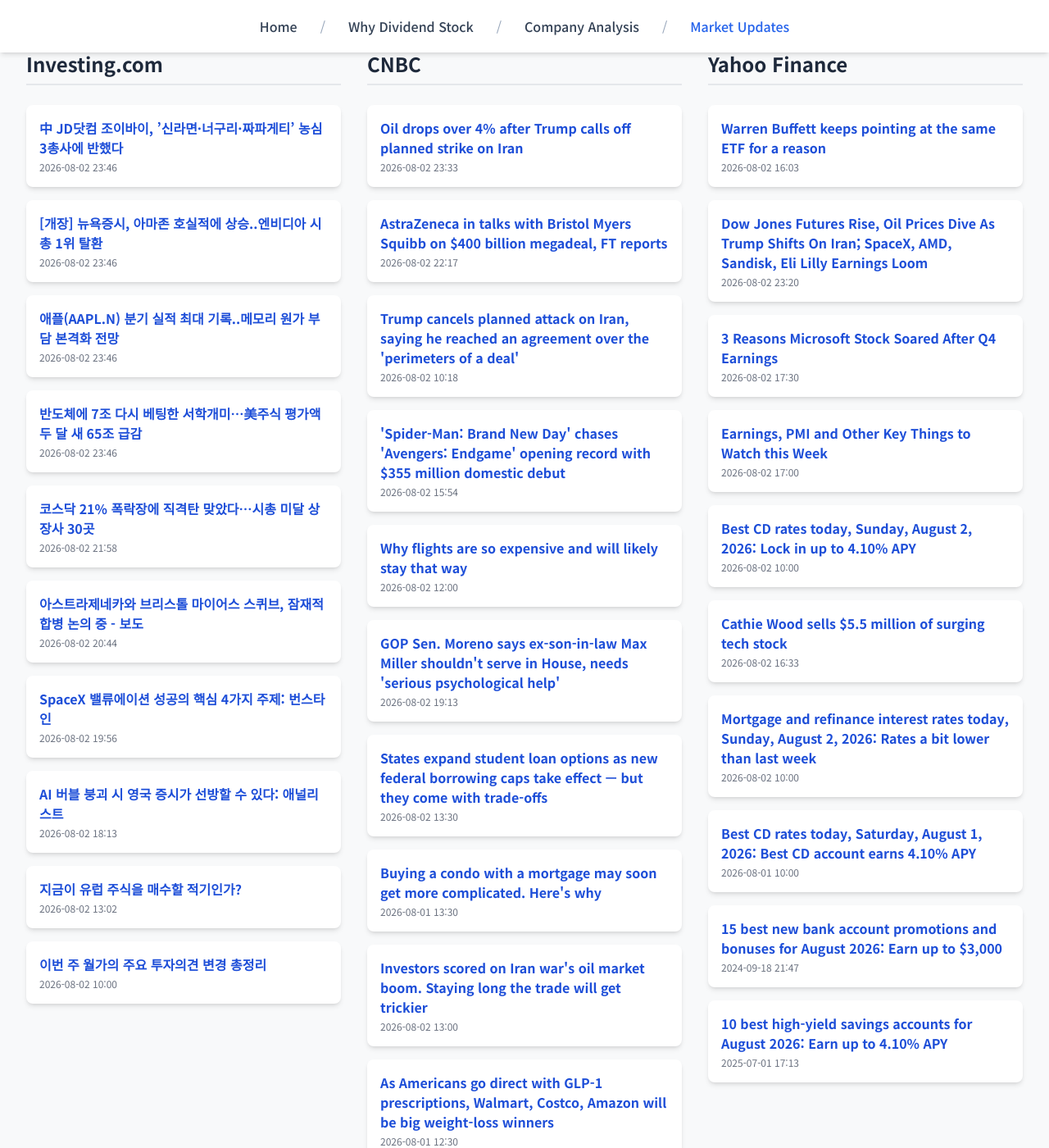
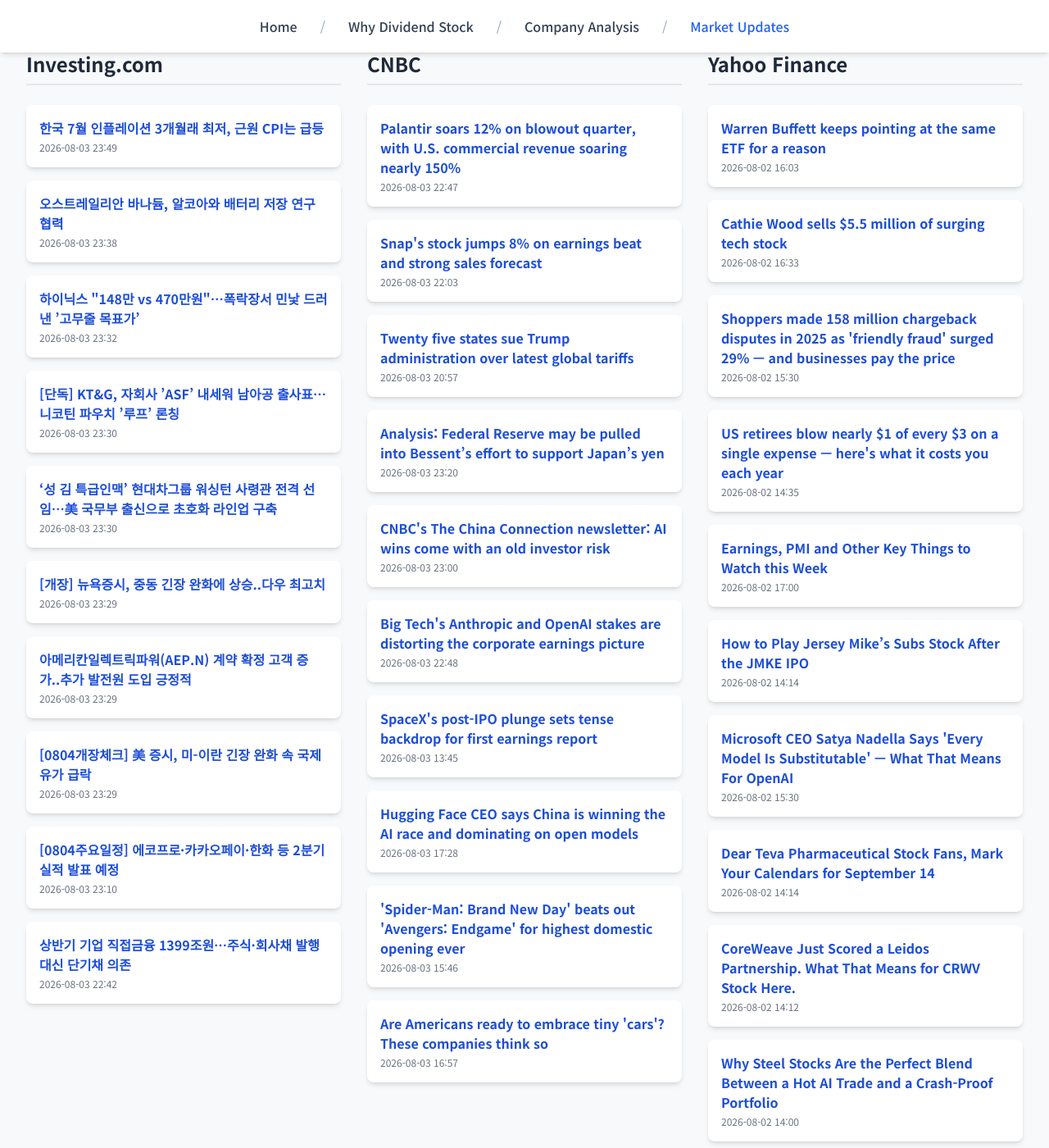
Before and after one commit to Kay-Hwang/my-company-analysis, a Jekyll site: the page built from market-updates.html, in a window 1280 px wide and 1400 px high, scrolled down 214 px. Shown: the whole window at 82% size. Built offline with Jekyll 4.4.1, drawn with Linux system fonts in a browser that asks for light colours; nearby versions of some CDN libraries; a script that is not in the unit is left out.

Commit message:
Update daily data

```diff
--- a/_data/latest_data.json
+++ b/_data/latest_data.json
@@ -1,128 +1,128 @@
 {
-  "lastUpdated": "2026년 08월 03일 08:57 KST",
+  "lastUpdated": "2026년 08월 04일 09:07 KST",
   "news": {
     "investing": [
       {
-        "title": "中 JD닷컴 조이바이, ’신라면·너구리·짜파게티’ 농심 3총사에 반했다",
-        "link": "https://kr.investing.com/news/stock-market-news/article-2040622",
-        "pubDate": "2026-08-02 23:46:07",
-        "summary": "中 JD닷컴 조이바이, ’신라면·너구리·짜파게티’ 농심 3총사에 반했다"
+        "title": "한국 7월 인플레이션 3개월래 최저, 근원 CPI는 급등",
+        "link": "https://kr.investing.com/news/stock-market-news/article-93CH-2042539",
+        "pubDate": "2026-08-03 23:49:50",
+        "summary": "한국 7월 인플레이션 3개월래 최저, 근원 CPI는 급등"
       },
       {
-        "title": "[개장] 뉴욕증시, 아마존 호실적에 상승..엔비디아 시총 1위 탈환",
-        "link": "https://kr.investing.com/news/stock-market-news/article-2040619",
-        "pubDate": "2026-08-02 23:46:05",
-        "summary": "[개장] 뉴욕증시, 아마존 호실적에 상승..엔비디아 시총 1위 탈환"
+        "title": "오스트레일리안 바나듐, 알코아와 배터리 저장 연구 협력",
+        "link": "https://kr.investing.com/news/stock-market-news/article-93CH-2042528",
+        "pubDate": "2026-08-03 23:38:03",
+        "summary": "오스트레일리안 바나듐, 알코아와 배터리 저장 연구 협력"
       },
       {
-        "title": "애플(AAPL.N) 분기 실적 최대 기록..메모리 원가 부담 본격화 전망",
-        "link": "https://kr.investing.com/news/stock-market-news/article-2040618",
-        "pubDate": "2026-08-02 23:46:03",
-        "summary": "애플(AAPL.N) 분기 실적 최대 기록..메모리 원가 부담 본격화 전망"
+        "title": "﻿하이닉스 \"148만 vs 470만원\"…폭락장서 민낯 드러낸 ’고무줄 목표가’",
+        "link": "https://kr.investing.com/news/stock-market-news/article-2042509",
+        "pubDate": "2026-08-03 23:32:01",
+        "summary": "﻿하이닉스 \"148만 vs 470만원\"…폭락장서 민낯 드러낸 ’고무줄 목표가’"
       },
       {
-        "title": "반도체에 7조 다시 베팅한 서학개미…美주식 평가액 두 달 새 65조 급감",
-        "link": "https://kr.investing.com/news/stock-market-news/article-2040616",
-        "pubDate": "2026-08-02 23:46:01",
-        "summary": "반도체에 7조 다시 베팅한 서학개미…美주식 평가액 두 달 새 65조 급감"
+        "title": "[단독] KT&G, 자회사 ’ASF’ 내세워 남아공 출사표…니코틴 파우치 ’루프’ 론칭",
+        "link": "https://kr.investing.com/news/stock-market-news/article-2042524",
+        "pubDate": "2026-08-03 23:30:07",
+        "summary": "[단독] KT&G, 자회사 ’ASF’ 내세워 남아공 출사표…니코틴 파우치 ’루프’ 론칭"
       },
       {
-        "title": "코스닥 21% 폭락장에 직격탄 맞았다…시총 미달 상장사 30곳",
-        "link": "https://kr.investing.com/news/stock-market-news/article-2040593",
-        "pubDate": "2026-08-02 21:58:58",
-        "summary": "코스닥 21% 폭락장에 직격탄 맞았다…시총 미달 상장사 30곳"
+        "title": "‘성 김 특급인맥’ 현대차그룹 워싱턴 사령관 전격 선임…美 국무부 출신으로 초호화 라인업 구축",
+        "link": "https://kr.investing.com/news/stock-market-news/article-2042523",
+        "pubDate": "2026-08-03 23:30:05",
+        "summary": "‘성 김 특급인맥’ 현대차그룹 워싱턴 사령관 전격 선임…美 국무부 출신으로 초호화 라인업 구축"
       },
       {
-        "title": "아스트라제네카와 브리스톨 마이어스 스퀴브, 잠재적 합병 논의 중 - 보도",
-        "link": "https://kr.investing.com/news/stock-market-news/article-2040603",
-        "pubDate": "2026-08-02 20:44:32",
-        "summary": "아스트라제네카와 브리스톨 마이어스 스퀴브, 잠재적 합병 논의 중 - 보도"
+        "title": "[개장] 뉴욕증시, 중동 긴장 완화에 상승..다우 최고치",
+        "link": "https://kr.investing.com/news/stock-market-news/article-2042520",
+        "pubDate": "2026-08-03 23:29:58",
+        "summary": "[개장] 뉴욕증시, 중동 긴장 완화에 상승..다우 최고치"
       },
       {
-        "title": "SpaceX 밸류에이션 성공의 핵심 4가지 주제: 번스타인",
-        "link": "https://kr.investing.com/news/stock-market-news/article-2040601",
-        "pubDate": "2026-08-02 19:56:45",
-        "summary": "SpaceX 밸류에이션 성공의 핵심 4가지 주제: 번스타인"
+        "title": "아메리칸일렉트릭파워(AEP.N) 계약 확정 고객 증가..추가 발전원 도입 긍정적",
+        "link": "https://kr.investing.com/news/stock-market-news/article-2042519",
+        "pubDate": "2026-08-03 23:29:56",
+        "summary": "아메리칸일렉트릭파워(AEP.N) 계약 확정 고객 증가..추가 발전원 도입 긍정적"
       },
       {
-        "title": "AI 버블 붕괴 시 영국 증시가 선방할 수 있다: 애널리스트",
-        "link": "https://kr.investing.com/news/stock-market-news/article-2040598",
-        "pubDate": "2026-08-02 18:13:55",
-        "summary": "AI 버블 붕괴 시 영국 증시가 선방할 수 있다: 애널리스트"
+        "title": "[0804개장체크] 美 증시, 미-이란 긴장 완화 속 국제유가 급락",
+        "link": "https://kr.investing.com/news/stock-market-news/article-2042517",
+        "pubDate": "2026-08-03 23:29:51",
+        "summary": "[0804개장체크] 美 증시, 미-이란 긴장 완화 속 국제유가 급락"
       },
       {
-        "title": "지금이 유럽 주식을 매수할 적기인가?",
-        "link": "https://kr.investing.com/news/stock-market-news/article-2040590",
-        "pubDate": "2026-08-02 13:02:37",
-        "summary": "지금이 유럽 주식을 매수할 적기인가?"
+        "title": "[0804주요일정] 에코프로·카카오페이·한화 등 2분기 실적 발표 예정",
+        "link": "https://kr.investing.com/news/stock-market-news/article-2042518",
+        "pubDate": "2026-08-03 23:10:10",
+        "summary": "[0804주요일정] 에코프로·카카오페이·한화 등 2분기 실적 발표 예정"
       },
       {
-        "title": "이번 주 월가의 주요 투자의견 변경 총정리",
-        "link": "https://kr.investing.com/news/stock-market-news/article-2040575",
-        "pubDate": "2026-08-02 10:00:02",
-        "summary": "이번 주 월가의 주요 투자의견 변경 총정리"
+        "title": "상반기 기업 직접금융 1399조원…주식·회사채 발행 대신 단기채 의존",
+        "link": "https://kr.investing.com/news/stock-market-news/article-2042510",
+        "pubDate": "2026-08-03 22:42:01",
+        "summary": "상반기 기업 직접금융 1399조원…주식·회사채 발행 대신 단기채 의존"
       }
     ],
     "cnbc": [
       {
-        "title": "Oil drops over 4% after Trump calls off planned strike on Iran",
-        "link": "https://www.cnbc.com/2026/08/03/oil-prices-today-wti-brent-hormuz-trump-iran.html",
-        "pubDate": "Sun, 02 Aug 2026 23:33:07 GMT",
-        "summary": "Oil prices fell on Monday as investors pared geopolitical risk premiums after U.S. President Donald Trump said he had called off a planned strike on Iran."
+        "title": "Palantir soars 12% on blowout quarter, with U.S. commercial revenue soaring nearly 150%",
+        "link": "https://www.cnbc.com/2026/08/03/palantir-pltr-earnings-q2-2026.html",
+        "pubDate": "Mon, 03 Aug 2026 22:47:54 GMT",
+        "summary": "Palantir's second-quarter earnings beat expectations, and the AI software company lifted revenue guidance."
       },
       {
-        "title": "AstraZeneca in talks with Bristol Myers Squibb on $400 billion megadeal, FT reports",
-        "link": "https://www.cnbc.com/2026/08/02/astrazeneca-and-bristol-myers-squibb-mull-400-billion-deal-report-.html",
-        "pubDate": "Sun, 02 Aug 2026 22:17:47 GMT",
-        "summary": "U.K. pharmaceutical giant AstraZeneca is considering a deal to merge with its U.S. rival Bristol Myers Squibb."
+        "title": "Snap's stock jumps 8% on earnings beat and strong sales forecast",
+        "link": "https://www.cnbc.com/2026/08/03/snap-q2-earnings-report-2026.html",
+        "pubDate": "Mon, 03 Aug 2026 22:03:52 GMT",
+        "summary": "Snap beat analysts' estimates across the board in its second-quarter earnings report."
       },
       {
-        "title": "Trump cancels planned attack on Iran, saying he reached an agreement over the 'perimeters of a deal'",
-        "link": "https://www.cnbc.com/2026/08/02/trump-planned-attack-on-iran-canceled-after-reaching-outline-of-deal.html",
-        "pubDate": "Sun, 02 Aug 2026 10:18:35 GMT",
-        "summary": "The U.S. president said Iran and its regional neighbors asked the U.S. to hold off on attacks after 'the perimeters of a deal has been agreed to.'"
+        "title": "Twenty five states sue Trump administration over latest global tariffs",
+        "link": "https://www.cnbc.com/2026/08/03/trump-tariffs-25-states-lawsuit-supreme-court.html",
+        "pubDate": "Mon, 03 Aug 2026 20:57:02 GMT",
+        "summary": "Twenty five states sued the Trump administration, arguing its latest global tariffs unlawfully replace duties already struck down by courts."
       },
       {
-        "title": "'Spider-Man: Brand New Day' chases 'Avengers: Endgame' opening record with $355 million domestic debut",
-        "link": "https://www.cnbc.com/2026/08/02/spider-man-brand-new-day-box-office-355-million-domestic-opening.html",
-        "pubDate": "Sun, 02 Aug 2026 15:54:05 GMT",
-        "summary": "Sony and Marvel's \"Spider-Man: Brand New Day\" snared $355 million in estimated domestic box office on its opening weekend, the second-highest debut of all time."
+        "title": "Analysis: Federal Reserve may be pulled into Bessent’s effort to support Japan’s yen",
+        "link": "https://www.cnbc.com/2026/08/03/bessent-fed-japan-yen-fima-repo-facility.html",
+        "pubDate": "Mon, 03 Aug 2026 23:20:54 GMT",
+        "summary": "Treasury Secretary Scott Bessent wants to defend the yen without selling Treasurys into a sensitive U.S. bond market. The Federal Reserve could help."
       },
       {
-        "title": "Why flights are so expensive and will likely stay that way",
-        "link": "https://www.cnbc.com/2026/08/02/flights-are-getting-even-more-expensive-as-fuel-prices-rise.html",
-        "pubDate": "Sun, 02 Aug 2026 12:00:01 GMT",
-        "summary": "Airlines are paying billions of dollars more in fuel costs this year"
+        "title": "CNBC's The China Connection newsletter: AI wins come with an old investor risk",
+        "link": "https://www.cnbc.com/2026/08/03/cnbcs-the-china-connection-newsletter-ai-wins-create-investor-risks.html",
+        "pubDate": "Mon, 03 Aug 2026 23:00:01 GMT",
+        "summary": "From a surprise yuan devaluation in 2015 to crackdowns in recent years, many of Beijing's policy moves appear abrupt to outsiders."
       },
       {
-        "title": "GOP Sen. Moreno says ex-son-in-law Max Miller shouldn't serve in House, needs 'serious psychological help'",
-        "link": "https://www.cnbc.com/2026/08/02/bernie-moreno-max-miller-house-psychological-help-emily-moreno.html",
-        "pubDate": "Sun, 02 Aug 2026 19:13:47 GMT",
-        "summary": "Miller has denied the allegations made against him by his ex-wife Emily Moreno, daughter of Ohio Sen. Bernie Moreno."
+        "title": "Big Tech's Anthropic and OpenAI stakes are distorting the corporate earnings picture",
+        "link": "https://www.cnbc.com/2026/08/03/big-techs-anthropic-and-openai-stakes-distort-corporate-earnings.html",
+        "pubDate": "Mon, 03 Aug 2026 22:48:18 GMT",
+        "summary": "If you were to strip out Big Tech's investment gains from private AI companies, the earnings story is a lot less bullish."
       },
       {
-        "title": "States expand student loan options as new federal borrowing caps take effect — but they come with trade-offs",
-        "link": "https://www.cnbc.com/2026/08/02/state-student-loans.html",
-        "pubDate": "Sun, 02 Aug 2026 13:30:01 GMT",
-        "summary": "Some states — including Connecticut, Minnesota and Rhode Island — have expanded their own student loan programs amid new limits on federal borrowing."
+        "title": "SpaceX's post-IPO plunge sets tense backdrop for first earnings report",
+        "link": "https://www.cnbc.com/2026/08/03/spacexs-post-ipo-plunge-sets-tense-backdrop-for-first-earnings-report.html",
+        "pubDate": "Mon, 03 Aug 2026 13:45:02 GMT",
+        "summary": "Two weeks after Tesla's earnings report was panned by Wall Street, Elon Musk faces investors again, but this time to discuss SpaceX's results."
       },
       {
-        "title": "Buying a condo with a mortgage may soon get more complicated. Here's why",
-        "link": "https://www.cnbc.com/2026/08/01/condo-buyers-mortgage-rules-fannie-mae-freddie-mac.html",
-        "pubDate": "Sat, 01 Aug 2026 13:30:01 GMT",
-        "summary": "New policies that apply to mortgages for condos take effect Aug. 3, and some experts are sounding the alarm that buyers may see delays or denials."
+        "title": "Hugging Face CEO says China is winning the AI race and dominating on open models",
+        "link": "https://www.cnbc.com/2026/08/03/hugging-face-china-ai-race-open-models.html",
+        "pubDate": "Mon, 03 Aug 2026 17:28:17 GMT",
+        "summary": "Hugging Face CEO Clément Delangue said Chinese AI models could catch up to the U.S. as soon as this year."
       },
       {
-        "title": "Investors scored on Iran war's oil market boom. Staying long the trade will get trickier",
-        "link": "https://www.cnbc.com/2026/08/02/oil-prices-iran-war-energy-market.html",
-        "pubDate": "Sun, 02 Aug 2026 13:00:01 GMT",
-        "summary": "Oil price volatility caused by U.S.-Iran war created big market winners, but for buy-and-hold investors, there are better long-term energy themes to monitor."
+        "title": "'Spider-Man: Brand New Day' beats out 'Avengers: Endgame' for highest domestic opening ever",
+        "link": "https://www.cnbc.com/2026/08/03/spider-man-brand-new-day-debut-360m-highest-domestic-opening-ever.html",
+        "pubDate": "Mon, 03 Aug 2026 15:46:27 GMT",
+        "summary": "Sony and Marvel's \"Spider-Man: Brand New Day\" set the record for the highest domestic opening weekend of all time with $360 million in ticket sales."
       },
       {
-        "title": "As Americans go direct with GLP-1 prescriptions, Walmart, Costco, Amazon will be big weight-loss winners",
-        "link": "https://www.cnbc.com/2026/08/01/glp-1-prescriptions-weight-loss-walmart-costco-amazon.html",
-        "pubDate": "Sat, 01 Aug 2026 12:30:01 GMT",
-        "summary": "As Americans are encouraged to go direct with weight-loss drug prescriptions, retail pharmacy chains are poised to win big."
+        "title": "Are Americans ready to embrace tiny 'cars'? These companies think so",
+        "link": "https://www.cnbc.com/2026/08/03/electric-lsv-stellantis-fiat-toppolino.html",
+        "pubDate": "Mon, 03 Aug 2026 16:57:42 GMT",
+        "summary": "Electric low-speed vehicles, or LSVs, are a step above a traditional golf cart but below a typical light-duty car or truck sold in the U.S."
       }
     ],
     "yahoo": [
@@ -133,16 +133,22 @@
         "summary": "Warren Buffett keeps pointing at the same ETF for a reason"
       },
       {
-        "title": "Dow Jones Futures Rise, Oil Prices Dive As Trump Shifts On Iran; SpaceX, AMD, Sandisk, Eli Lilly Earnings Loom",
-        "link": "https://www.investors.com/market-trend/stock-market-today/dow-jones-futures-spacex-amd-sandisk-eli-lilly-earnings-loom/?src=A00220&yptr=yahoo",
-        "pubDate": "2026-08-02T23:20:26Z",
-        "summary": "Dow Jones Futures Rise, Oil Prices Dive As Trump Shifts On Iran; SpaceX, AMD, Sandisk, Eli Lilly Earnings Loom"
+        "title": "Cathie Wood sells $5.5 million of surging tech stock",
+        "link": "https://finance.yahoo.com/markets/stocks/articles/cathie-wood-sells-5-5-163300469.html",
+        "pubDate": "2026-08-02T16:33:00Z",
+        "summary": "Cathie Wood sells $5.5 million of surging tech stock"
       },
       {
-        "title": "3 Reasons Microsoft Stock Soared After Q4 Earnings",
-        "link": "https://finance.yahoo.com/markets/stocks/articles/3-reasons-microsoft-stock-soared-173002074.html",
-        "pubDate": "2026-08-02T17:30:02Z",
-        "summary": "3 Reasons Microsoft Stock Soared After Q4 Earnings"
+        "title": "Shoppers made 158 million chargeback disputes in 2025 as 'friendly fraud' surged 29% — and businesses pay the price",
+        "link": "https://finance.yahoo.com/small-business/articles/shoppers-made-158-million-chargeback-153000950.html",
+        "pubDate": "2026-08-02T15:30:00Z",
+        "summary": "Shoppers made 158 million chargeback disputes in 2025 as 'friendly fraud' surged 29% — and businesses pay the price"
+      },
+      {
+        "title": "US retirees blow nearly $1 of every $3 on a single expense — here's what it costs you each year",
+        "link": "https://finance.yahoo.com/real-estate/articles/us-retirees-blow-nearly-1-143500205.html",
+        "pubDate": "2026-08-02T14:35:00Z",
+        "summary": "US retirees blow nearly $1 of every $3 on a single expense — here's what it costs you each year"
       },
       {
         "title": "Earnings, PMI and Other Key Things to Watch this Week",
@@ -151,40 +157,34 @@
         "summary": "Earnings, PMI and Other Key Things to Watch this Week"
       },
       {
-        "title": "Best CD rates today, Sunday, August 2, 2026: Lock in up to 4.10% APY",
-        "link": "https://finance.yahoo.com/personal-finance/banking/article/best-cd-rates-today-sunday-august-2-2026-lock-in-up-to-410-apy-100000506.html",
-        "pubDate": "2026-08-02T10:00:00Z",
-        "summary": "Best CD rates today, Sunday, August 2, 2026: Lock in up to 4.10% APY"
+        "title": "How to Play Jersey Mike’s Subs Stock After the JMKE IPO",
+        "link": "https://finance.yahoo.com/markets/stocks/articles/play-jersey-mike-subs-stock-141448797.html",
+        "pubDate": "2026-08-02T14:14:48Z",
+        "summary": "How to Play Jersey Mike’s Subs Stock After the JMKE IPO"
       },
       {
-        "title": "Cathie Wood sells $5.5 million of surging tech stock",
-        "link": "https://finance.yahoo.com/markets/stocks/articles/cathie-wood-sells-5-5-163300469.html",
-        "pubDate": "2026-08-02T16:33:00Z",
-        "summary": "Cathie Wood sells $5.5 million of surging tech stock"
+        "title": "Microsoft CEO Satya Nadella Says 'Every Model Is Substitutable' — What That Means For OpenAI",
+        "link": "https://finance.yahoo.com/technology/ai/articles/microsoft-ceo-satya-nadella-says-153026289.html",
+        "pubDate": "2026-08-02T15:30:26Z",
+        "summary": "Microsoft CEO Satya Nadella Says 'Every Model Is Substitutable' — What That Means For OpenAI"
       },
       {
-        "title": "Mortgage and refinance interest rates today, Sunday, August 2, 2026: Rates a bit lower than last week",
-        "link": "https://finance.yahoo.com/personal-finance/mortgages/article/mortgage-and-refinance-interest-rates-today-sunday-august-2-2026-rates-a-bit-lower-than-last-week-100000673.html",
-        "pubDate": "2026-08-02T10:00:00Z",
-        "summary": "Mortgage and refinance interest rates today, Sunday, August 2, 2026: Rates a bit lower than last week"
+        "title": "Dear Teva Pharmaceutical Stock Fans, Mark Your Calendars for September 14",
+        "link": "https://finance.yahoo.com/healthcare/articles/dear-teva-pharmaceutical-stock-fans-141402893.html",
+        "pubDate": "2026-08-02T14:14:02Z",
+        "summary": "Dear Teva Pharmaceutical Stock Fans, Mark Your Calendars for September 14"
       },
       {
-        "title": "Best CD rates today, Saturday, August 1, 2026: Best CD account earns 4.10% APY",
-        "link": "https://finance.yahoo.com/personal-finance/banking/article/best-cd-rates-today-saturday-august-1-2026-best-cd-account-earns-410-apy-100000014.html",
-        "pubDate": "2026-08-01T10:00:00Z",
-        "summary": "Best CD rates today, Saturday, August 1, 2026: Best CD account earns 4.10% APY"
+        "title": "CoreWeave Just Scored a Leidos Partnership. What That Means for CRWV Stock Here.",
+        "link": "https://finance.yahoo.com/markets/stocks/articles/coreweave-just-scored-leidos-partnership-141239028.html",
+        "pubDate": "2026-08-02T14:12:39Z",
+        "summary": "CoreWeave Just Scored a Leidos Partnership. What That Means for CRWV Stock Here."
       },
       {
-        "title": "15 best new bank account promotions and bonuses for August 2026: Earn up to $3,000",
-        "link": "https://finance.yahoo.com/personal-finance/banking/article/new-bank-account-bonuses-214704427.html",
-        "pubDate": "2024-09-18T21:47:04Z",
-        "summary": "15 best new bank account promotions and bonuses for August 2026: Earn up to $3,000"
-      },
-      {
-        "title": "10 best high-yield savings accounts for August 2026: Earn up to 4.10% APY",
-        "link": "https://finance.yahoo.com/personal-finance/banking/article/10-best-high-yield-savings-accounts-for-august-2026-earn-up-to-410-apy-171334072.html",
-        "pubDate": "2025-07-01T17:13:34Z",
-        "summary": "10 best high-yield savings accounts for August 2026: Earn up to 4.10% APY"
+        "title": "Why Steel Stocks Are the Perfect Blend Between a Hot AI Trade and a Crash-Proof Portfolio",
+        "link": "https://finance.yahoo.com/markets/commodities/articles/why-steel-stocks-perfect-blend-140002138.html",
+        "pubDate": "2026-08-02T14:00:02Z",
+        "summary": "Why Steel Stocks Are the Perfect Blend Between a Hot AI Trade and a Crash-Proof Portfolio"
       }
     ]
   }
```
